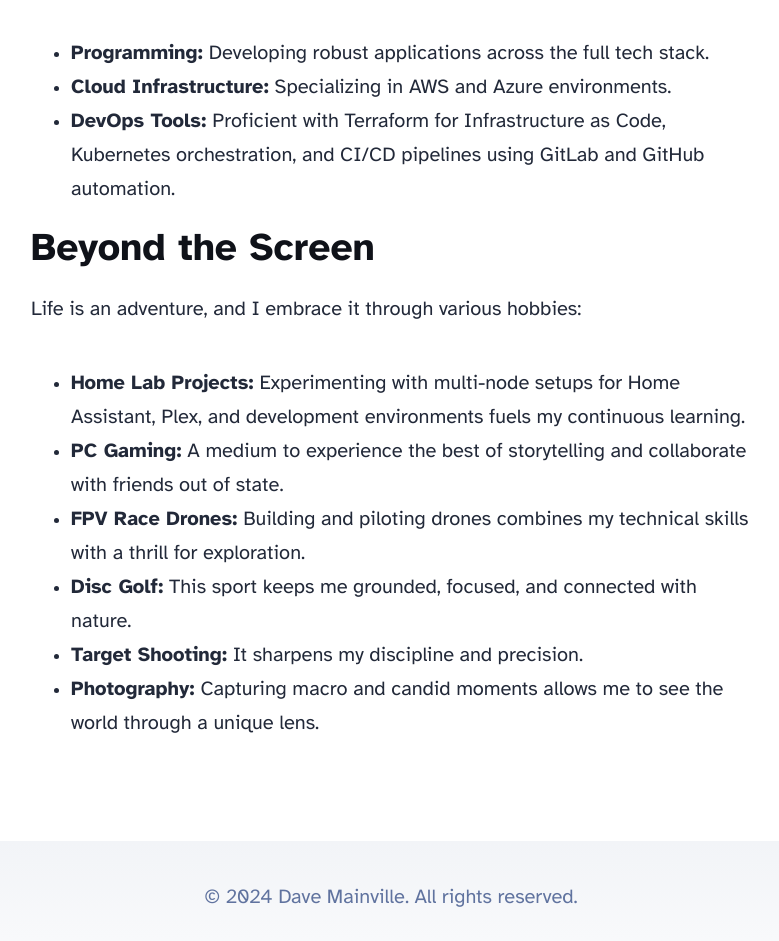
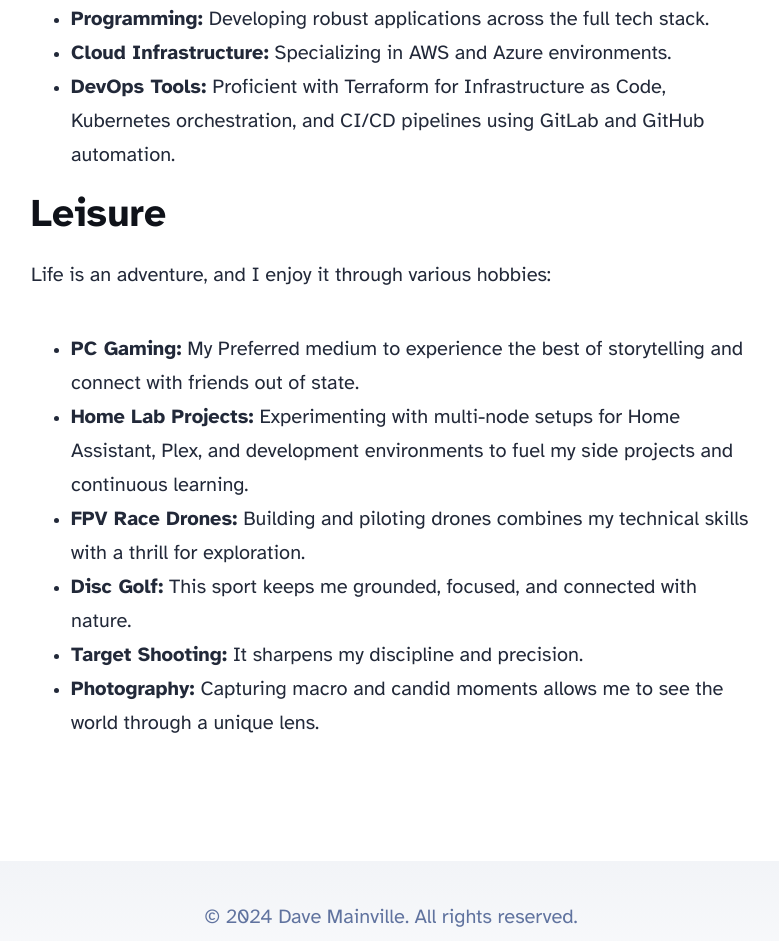
Before and after one commit to superdave2u/website-davemainville-com, an Astro site: page /about in a window 1280 px wide. Shown: the part 1590-2531 px from the top of the page, without its empty margins (249-1028 px from the left). Built offline with nearby package versions, Linux system fonts and the light colour scheme; Astro itself is replaced by a stand-in of ours.

Commit message:
chore: update about content

```diff
--- a/src/pages/about.astro
+++ b/src/pages/about.astro
@@ -1,42 +1,90 @@
 ---
-import Layout from '../layouts/BlogPost.astro';
+import Layout from "../layouts/BlogPost.astro";
+const pubDate = new Date("2024-10-01");
 ---
 
 <Layout
   title="About Me"
   description="Dave Mainville"
   heroImage="/blog-placeholder-about.jpg"
+  pubDate={pubDate}
 >
+  <p>I thrive on helping to empower individuals and business.</p>
 
-<p>I thrive on creating solutions that empower individuals and business, always aiming to push the boundaries of what's possible.</p>
-
-<p>See what I'm working on by following my <a href="/projects">projects</a>.
+  <p>
+    See what I'm working on by following my <a href="/projects">projects</a>.
 
     <h3>My Values</h3>
     <ul>
-	<li><strong>Agency &amp; Freedom:</strong> I believe in taking control of one's destiny and supporting others to do the same.</li>
-	<li><strong>Transparency &amp; Honesty:</strong> Open communication builds trust and meaningful connections.</li>
-	<li><strong>Honor &amp; Humility:</strong> Leading by example and valuing everyone's contributions is key to collective success.</li>
-	<li><strong>Generosity:</strong> Sharing time, knowledge, and resources enriches our communities.</li>
-	<li><strong>Adventure:</strong> Embracing new experiences keeps life exciting and fosters growth.</li>
+      <li>
+        <strong>Agency &amp; Freedom:</strong> I believe in taking control of one's
+        destiny and supporting others to do the same.
+      </li>
+      <li>
+        <strong>Transparency &amp; Honesty:</strong> Open communication builds trust
+        and meaningful connections.
+      </li>
+      <li>
+        <strong>Honor &amp; Humility:</strong> Leading by example and valuing everyone's
+        contributions is key to collective success.
+      </li>
+      <li>
+        <strong>Generosity:</strong> Sharing time, knowledge, and resources enriches
+        our communities.
+      </li>
+      <li>
+        <strong>Adventure:</strong> Embracing new experiences keeps life exciting
+        and fosters growth.
+      </li>
     </ul>
 
     <h3>My Professional Journey</h3>
-<p>As a seasoned full-stack developer, I've built a career on curiosity and a love for solving complex problems. My expertise includes:</p>
+    <p>
+      As a seasoned full-stack developer, I've built a career on curiosity and a
+      love for solving complex problems. My expertise includes:
+    </p>
     <ul>
-	<li><strong>Programming:</strong> Developing robust applications across the full tech stack.</li>
-	<li><strong>Cloud Infrastructure:</strong> Specializing in AWS and Azure environments.</li>
-	<li><strong>DevOps Tools:</strong> Proficient with Terraform for Infrastructure as Code, Kubernetes orchestration, and CI/CD pipelines using GitLab and GitHub automation.</li>
+      <li>
+        <strong>Programming:</strong> Developing robust applications across the full
+        tech stack.
+      </li>
+      <li>
+        <strong>Cloud Infrastructure:</strong> Specializing in AWS and Azure environments.
+      </li>
+      <li>
+        <strong>DevOps Tools:</strong> Proficient with Terraform for Infrastructure
+        as Code, Kubernetes orchestration, and CI/CD pipelines using GitLab and GitHub
+        automation.
+      </li>
     </ul>
 
-<h3>Beyond the Screen</h3>
-<p>Life is an adventure, and I embrace it through various hobbies:</p>
+    <h3>Leisure</h3>
+    <p>Life is an adventure, and I enjoy it through various hobbies:</p>
     <ul>
-	<li><strong>Home Lab Projects:</strong> Experimenting with multi-node setups for Home Assistant, Plex, and development environments fuels my continuous learning.</li>
-	<li><strong>PC Gaming:</strong> A medium to experience the best of storytelling and collaborate with friends out of state.</li>
-	<li><strong>FPV Race Drones:</strong> Building and piloting drones combines my technical skills with a thrill for exploration.</li>
-	<li><strong>Disc Golf:</strong> This sport keeps me grounded, focused, and connected with nature.</li>
-	<li><strong>Target Shooting:</strong> It sharpens my discipline and precision.</li>
-	<li><strong>Photography:</strong> Capturing macro and candid moments allows me to see the world through a unique lens.</li>
+      <li>
+        <strong>PC Gaming:</strong> My Preferred medium to experience the best of
+        storytelling and connect with friends out of state.
+      </li>
+      <li>
+        <strong>Home Lab Projects:</strong> Experimenting with multi-node setups
+        for Home Assistant, Plex, and development environments to fuel my side projects
+        and continuous learning.
+      </li>
+      <li>
+        <strong>FPV Race Drones:</strong> Building and piloting drones combines my
+        technical skills with a thrill for exploration.
+      </li>
+      <li>
+        <strong>Disc Golf:</strong> This sport keeps me grounded, focused, and connected
+        with nature.
+      </li>
+      <li>
+        <strong>Target Shooting:</strong> It sharpens my discipline and precision.
+      </li>
+      <li>
+        <strong>Photography:</strong> Capturing macro and candid moments allows me
+        to see the world through a unique lens.
+      </li>
     </ul>
+  </p>
 </Layout>
```
Lines whose indentation alone changed are shown as unchanged.
